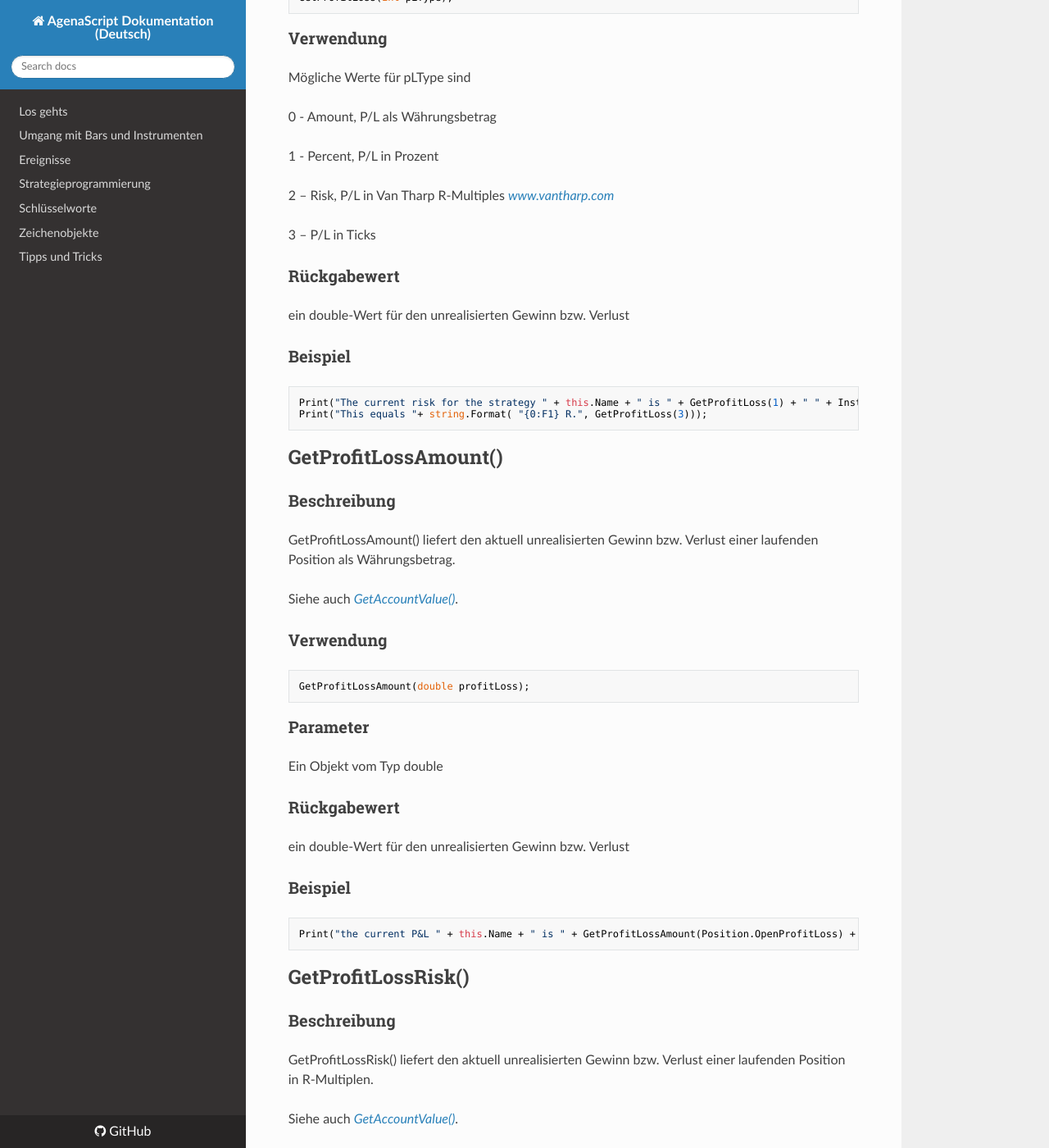
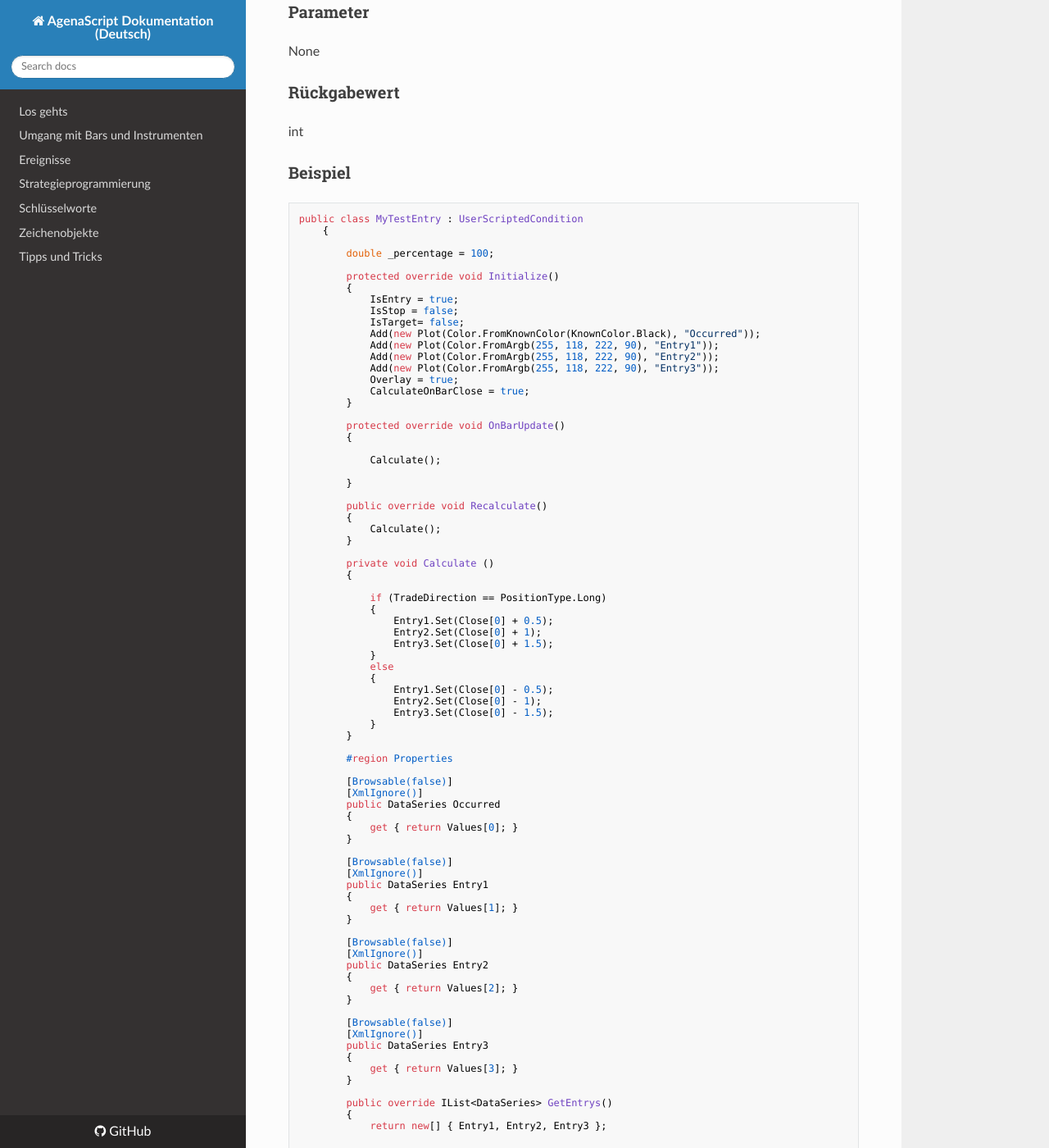
Before and after one commit to AgenaTrader/AgenaScript-documentation-de, an MkDocs documentation site: the page built from sources/Strategieprogrammierung.md, in a window 1280 px wide and 1400 px high, scrolled down 27117 px. Shown: the whole window at 82% size. Built offline with MkDocs 1.6.1, drawn with Linux system fonts in a browser that asks for light colours; nearby versions of some CDN libraries; old or Windows-style settings are respelled for this version of MkDocs; some of the changed text lies outside the part shown.

Commit message:
Update Strategieprogrammierung.md

````diff
--- a/sources/Strategieprogrammierung.md
+++ b/sources/Strategieprogrammierung.md
@@ -1089,6 +1089,104 @@ ein double-Wert für das jeweilige AccountItem, Für historische Bars wird eine
 Print("The current account cash value is " + GetAccountValue(AccountItem.CashValue));
 Print("The current account cash value with the leverage provided by the broker is " + GetAccountValue(AccountItem.BuyingPower));
 Print("The current P/L already realized is " + GetAccountValue(AccountItem.RealizedProfitLoss));
+```
+
+## GetEntries()
+### Beschreibung
+Diese Datenserie wird für Conditions verwendet und zeigt mehrfache Einstiegspreise für Einstiegsorders an.
+
+### Verwendung
+Überladung von programmierten Conditions für eine Short und Long Signal Anzeige.
+
+### Parameter
+None
+
+### Rückgabewert
+int
+
+### Beispiel
+```cs
+public class MyTestEntry : UserScriptedCondition
+	{
+
+        double _percentage = 100;
+
+        protected override void Initialize()
+		{
+			IsEntry = true;
+			IsStop = false;
+			IsTarget= false;
+			Add(new Plot(Color.FromKnownColor(KnownColor.Black), "Occurred"));
+			Add(new Plot(Color.FromArgb(255, 118, 222, 90), "Entry1"));
+            Add(new Plot(Color.FromArgb(255, 118, 222, 90), "Entry2"));
+            Add(new Plot(Color.FromArgb(255, 118, 222, 90), "Entry3"));
+            Overlay = true;
+			CalculateOnBarClose = true;
+		}
+
+		protected override void OnBarUpdate()
+		{
+
+            Calculate();
+
+		}
+
+        public override void Recalculate()
+        {
+            Calculate();
+        }
+
+        private void Calculate ()
+        {
+
+            if (TradeDirection == PositionType.Long)
+            {
+                Entry1.Set(Close[0] + 0.5);
+                Entry2.Set(Close[0] + 1);
+                Entry3.Set(Close[0] + 1.5);
+            }
+            else
+            {
+                Entry1.Set(Close[0] - 0.5);
+                Entry2.Set(Close[0] - 1);
+                Entry3.Set(Close[0] - 1.5);
+            }
+        }
+
+		#region Properties
+
+		[Browsable(false)]
+		[XmlIgnore()]
+		public DataSeries Occurred
+		{
+			get { return Values[0]; }
+		}
+
+		[Browsable(false)]
+		[XmlIgnore()]
+		public DataSeries Entry1
+		{
+			get { return Values[1]; }
+		}
+
+        [Browsable(false)]
+        [XmlIgnore()]
+        public DataSeries Entry2
+        {
+            get { return Values[2]; }
+        }
+
+        [Browsable(false)]
+        [XmlIgnore()]
+        public DataSeries Entry3
+        {
+            get { return Values[3]; }
+        }
+
+        public override IList<DataSeries> GetEntrys()
+		{
+            return new[] { Entry1, Entry2, Entry3 };
+
 ```
 
 ## GetProfitLoss()
````
